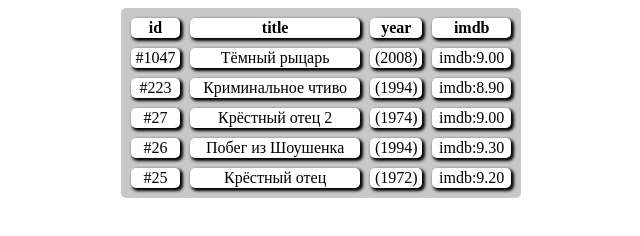
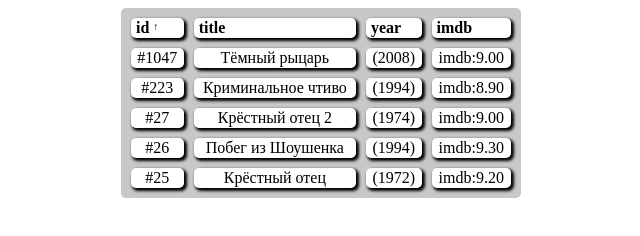
Before and after one commit to Yushkevich-A-A/in_memory_sorting, a website built with webpack: page src/index.html in a window 1280 px wide. Shown: the whole page, without its empty margins (319-959 px from the left). Built offline with nearby package versions, Linux system fonts and the light colour scheme.

Commit message:
table edited

```diff
--- a/src/js/Table/Table.css
+++ b/src/js/Table/Table.css
@@ -12,7 +12,34 @@
 
 td, th {
   background-color: #ffffff;
-	text-align: center;
   border-radius: 5px;
   box-shadow: 2px 2px 3px 1px #000000;
+  padding-left: 5px;
+  padding-right: 5px;
 }
+
+td {
+	text-align: center;
+}
+
+th {
+	text-align: left;
+}
+
+.increase::after {
+  content: '\2191';
+}
+
+.decrease::after {
+  content: '\2193';
+}
+
+.increase::after,
+.decrease::after {
+    display: inline-block;
+    font-size: 10px;
+    margin-left: 4px;
+    vertical-align: middle;
+    line-height: 0px;
+    margin-bottom: 5px;
+}
--- a/src/js/Table/Table.js
+++ b/src/js/Table/Table.js
@@ -1,32 +1,42 @@
 export default class Table {
   constructor(data = null) {
     this.data = data;
-    this.paramData = ['id','title','year', 'imdb'];
+    this.paramData = ['id', 'title', 'year', 'imdb'];
     this.indexParametr = 0;
 
     this.drawTable();
-    this.sortMethod()
+    this.sortMethod();
   }
 
   drawTable() {
     this.table = document.createElement('table');
     this.table.classList.add('table');
-    this.table.innerHTML = `<thead class="thead">
-                              <th>id</th>
-                              <th>title</th>
-                              <th>year</th>
-                              <th>imdb</th>
-                            </thead>
+    this.table.innerHTML = `<thead class="thead"></thead>
                             <tbody class="tbody"></tbody>`;
 
-    document.body.appendChild(this.table)
-    this.tbody = document.querySelector('.tbody');
+    document.body.appendChild(this.table);
+    this.drawTHead();
 
     if (this.data == null) {
       return;
     }
+
+    this.tbody = document.querySelector('.tbody');
     this.drawTBody();
+  }
 
+  drawTHead() {
+    this.thead = document.querySelector('.thead');
+
+    const trHead = document.createElement('tr');
+    for (const i of this.paramData) {
+      const th = document.createElement('th');
+      th.classList.add('th', i);
+      th.textContent = i;
+      trHead.appendChild(th);
+    }
+
+    this.thead.appendChild(trHead);
   }
 
   drawTBody() {
@@ -48,18 +58,33 @@
       this.indexParametr = 0;
     }
     const parametr = this.paramData[this.indexParametr];
-    console.log(parametr);
     setTimeout(() => {
       this.data.sort((a, b) => this.funcSort(a[parametr], b[parametr]));
       this.drawTBody();
+      this.drawArrow(parametr, true);
       setTimeout(() => {
         this.data.reverse();
         this.drawTBody();
+        this.drawArrow(parametr);
         this.indexParametr++;
         this.sortMethod();
       }, 2000);
     }, 2000);
+  }
 
+  drawArrow(column, arrowUp = false) {
+    const arrColumnTitle = document.querySelectorAll('.th');
+    for (const i of arrColumnTitle) {
+      i.classList.remove('increase', 'decrease');
+    }
+
+    const columnElement = document.querySelector(`.${column}`);
+
+    if (arrowUp) {
+      columnElement.classList.add('decrease');
+    } else {
+      columnElement.classList.add('increase');
+    }
   }
 
   funcSort(a, b) {
```
